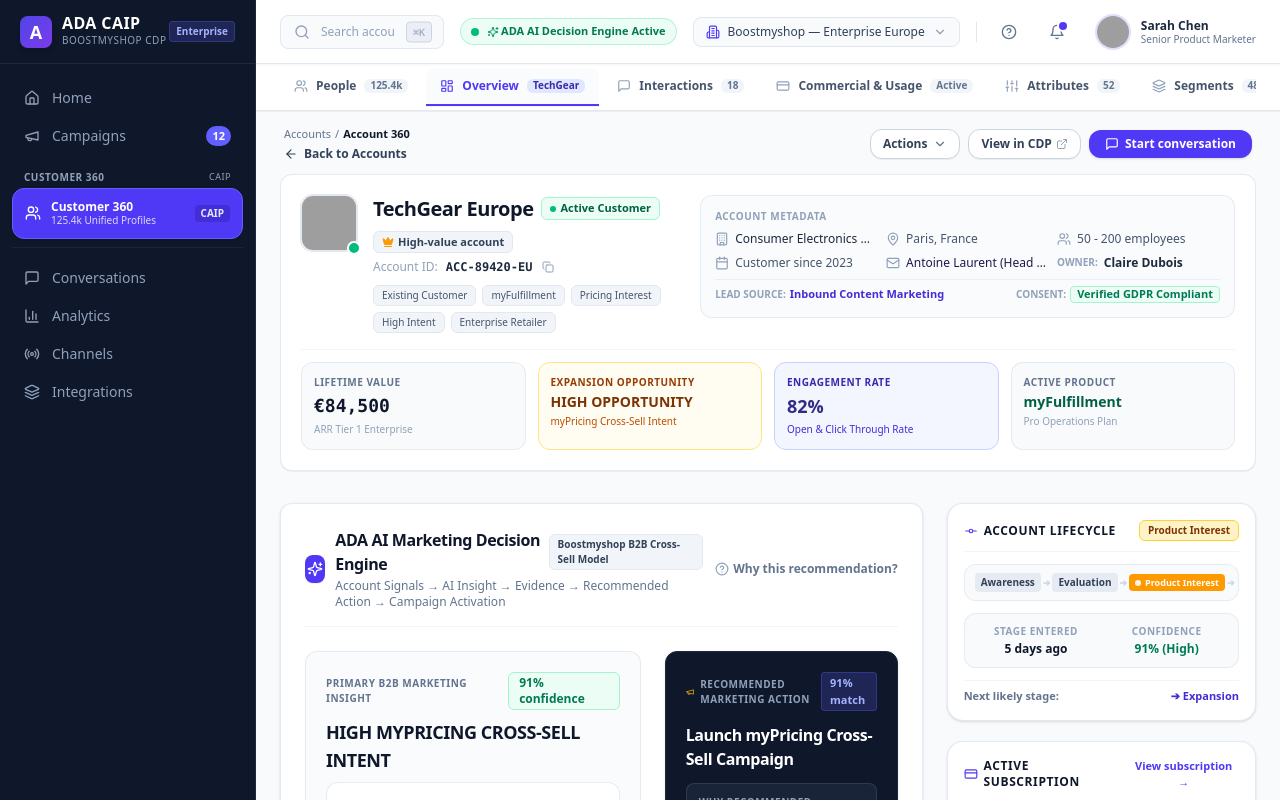
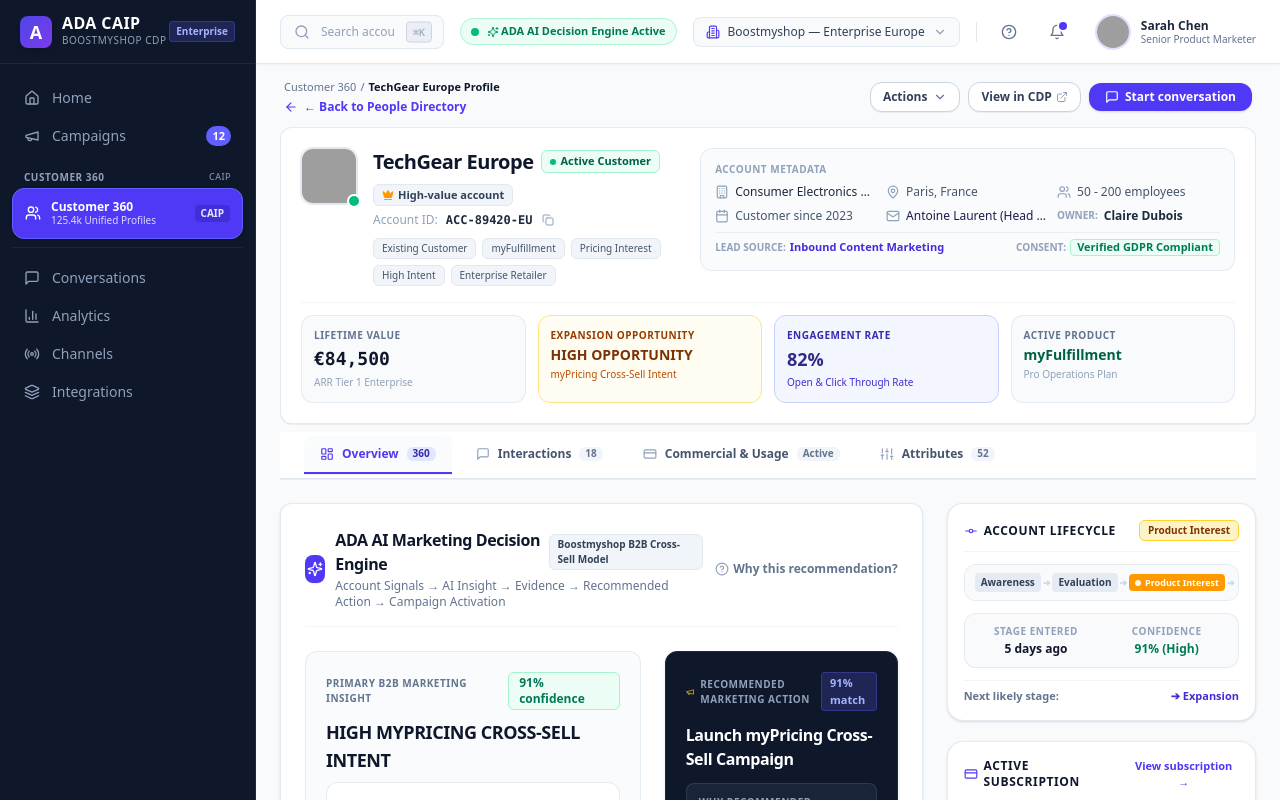
Before and after one commit to 9080442272/ADA, a React (Vite) app: page / in a window 1280 px wide. Shown: the top 800 px of the page. Built offline with nearby package versions, Linux system fonts and the light colour scheme; grey boxes are pictures that could not be loaded.

Commit message:
Clean Customer 360 flow: People directory view without top tabs bar, opening specific customer details on row click

```diff
--- a/src/App.jsx
+++ b/src/App.jsx
@@ -177,22 +177,23 @@
           {/* 1. TOP BAR */}
           <Header />
 
-          {/* UNIFIED CUSTOMER 360 TAB STRIP (EVERY CAPABILITY IN ONE TAB BAR) */}
-          <CustomerTabs
-            activeTab={activeSubTab}
-            onSelectTab={(tab) => {
-              setActiveTab(tab);
-              setActiveSubTab(tab);
-            }}
-          />
-
-          {/* IF USER IS VIEWING SINGLE ACCOUNT 360 PROFILE (TechGear Europe) */}
+          {/* RENDER CUSTOMER PROFILE HEADER & TABS ONLY WHEN VIEWING SPECIFIC ACCOUNT DETAILS */}
           {["Overview", "Interactions", "Commercial & Usage", "Attributes"].includes(activeSubTab) && (
-            <div className="px-6 pt-4 max-w-7xl mx-auto w-full">
+            <div className="px-6 pt-4 max-w-7xl mx-auto w-full space-y-3">
               <CustomerHeader
                 customer={customer}
                 onStartConversation={() => setIsStartChatOpen(true)}
                 onActionSelect={handleHeaderActionSelect}
+                onBackToPeople={() => setActiveSubTab("People")}
+              />
+
+              {/* 4 TABS FOR SPECIFIC CUSTOMER DETAIL (Overview, Interactions, Commercial, Attributes) */}
+              <CustomerTabs
+                activeTab={activeTab}
+                onSelectTab={(tab) => {
+                  setActiveTab(tab);
+                  setActiveSubTab(tab);
+                }}
               />
             </div>
           )}
--- a/src/components/CustomerHeader.jsx
+++ b/src/components/CustomerHeader.jsx
@@ -16,7 +16,7 @@
   UserPlus
 } from 'lucide-react';
 
-export default function CustomerHeader({ customer, onStartConversation, onActionSelect }) {
+export default function CustomerHeader({ customer, onStartConversation, onActionSelect, onBackToPeople }) {
   const [actionsOpen, setActionsOpen] = useState(false);
   const [copiedId, setCopiedId] = useState(false);
 
@@ -37,13 +37,21 @@
         {/* Left Breadcrumb & Back Link */}
         <div className="space-y-1">
           <div className="text-[11px] text-slate-500 font-medium flex items-center space-x-1">
-            <span className="hover:underline cursor-pointer text-slate-500">Accounts</span>
+            <span
+              onClick={() => onBackToPeople && onBackToPeople()}
+              className="hover:underline cursor-pointer text-slate-500"
+            >
+              Customer 360
+            </span>
             <span>/</span>
-            <span className="font-bold text-slate-900">Account 360</span>
+            <span className="font-bold text-slate-900">{customer.name} Profile</span>
           </div>
-          <button className="flex items-center space-x-1.5 text-xs font-bold text-slate-700 hover:text-slate-900 transition-colors">
+          <button
+            onClick={() => onBackToPeople && onBackToPeople()}
+            className="flex items-center space-x-1.5 text-xs font-bold text-indigo-600 hover:text-indigo-800 transition-colors cursor-pointer"
+          >
             <ArrowLeft className="w-3.5 h-3.5" />
-            <span>Back to Accounts</span>
+            <span>← Back to People Directory</span>
           </button>
         </div>
 
--- a/src/components/CustomerTabs.jsx
+++ b/src/components/CustomerTabs.jsx
@@ -3,34 +3,20 @@
   LayoutDashboard,
   MessageSquare,
   CreditCard,
-  Sliders,
-  Users,
-  Layers,
-  Activity,
-  Tag,
-  Copy,
-  Database,
-  ShieldCheck
+  Sliders
 } from 'lucide-react';
 
 export default function CustomerTabs({ activeTab, onSelectTab }) {
   const tabs = [
-    { id: "People", label: "People", icon: Users, badge: "125.4k" },
-    { id: "Overview", label: "Overview", icon: LayoutDashboard, badge: "TechGear" },
+    { id: "Overview", label: "Overview", icon: LayoutDashboard, badge: "360" },
     { id: "Interactions", label: "Interactions", icon: MessageSquare, badge: "18" },
     { id: "Commercial & Usage", label: "Commercial & Usage", icon: CreditCard, badge: "Active" },
-    { id: "Attributes", label: "Attributes", icon: Sliders, badge: "52" },
-    { id: "Segments", label: "Segments", icon: Layers, badge: "48" },
-    { id: "Events", label: "Events", icon: Activity, badge: "840k" },
-    { id: "Tags & DNC", label: "Tags & DNC", icon: Tag, badge: "28" },
-    { id: "Duplicates", label: "Duplicates", icon: Copy, badge: "2" },
-    { id: "Data Sources", label: "Data Sources", icon: Database, badge: "6" },
-    { id: "Compliance & GDPR", label: "Compliance & GDPR", icon: ShieldCheck, badge: "Verified" }
+    { id: "Attributes", label: "Attributes", icon: Sliders, badge: "52" }
   ];
 
   return (
     <div className="bg-white border-b border-slate-200 px-6 sticky top-16 z-20 shadow-2xs">
-      <div className="flex items-center space-x-1 overflow-x-auto scrollbar-none py-1">
+      <div className="flex items-center space-x-2 overflow-x-auto scrollbar-none py-1">
         {tabs.map((tab) => {
           const Icon = tab.icon;
           const isActive = activeTab === tab.id;
@@ -38,7 +24,7 @@
             <button
               key={tab.id}
               onClick={() => onSelectTab(tab.id)}
-              className={`flex items-center space-x-2 py-2.5 px-3.5 border-b-2 text-xs font-semibold whitespace-nowrap transition-all cursor-pointer rounded-t-lg ${
+              className={`flex items-center space-x-2 py-2.5 px-4 border-b-2 text-xs font-semibold whitespace-nowrap transition-all cursor-pointer rounded-t-lg ${
                 isActive
                   ? 'border-indigo-600 text-indigo-600 font-extrabold bg-slate-50/80 shadow-2xs'
                   : 'border-transparent text-slate-600 hover:text-slate-900 hover:bg-slate-50/50'
```
